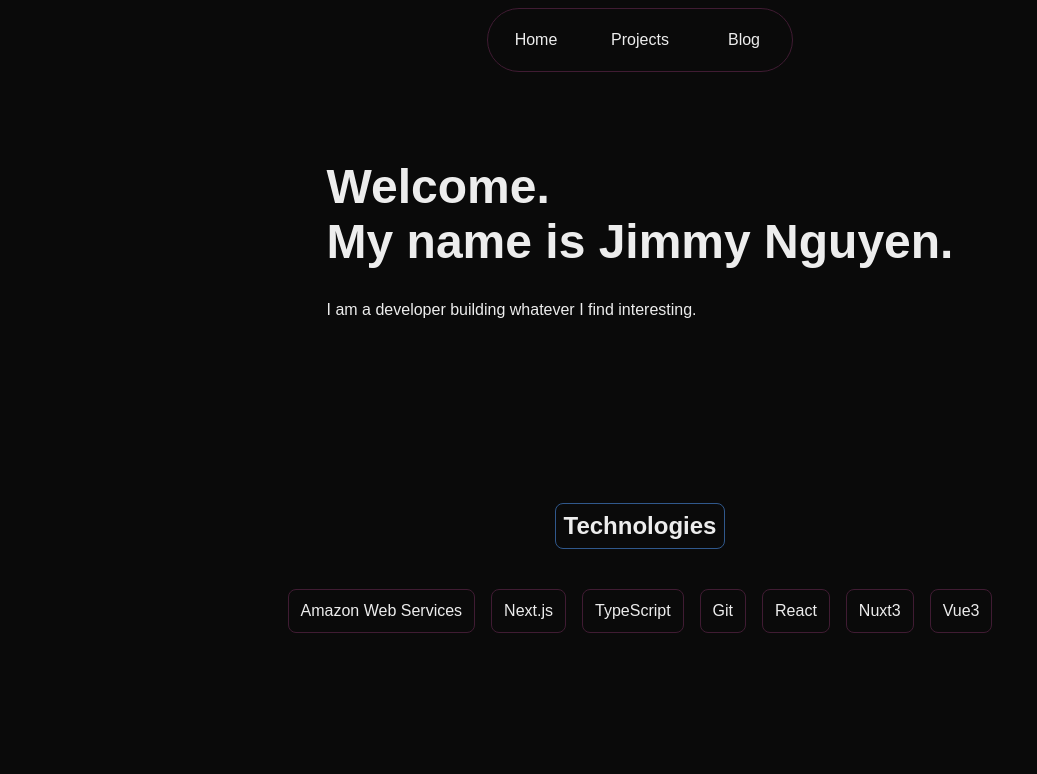
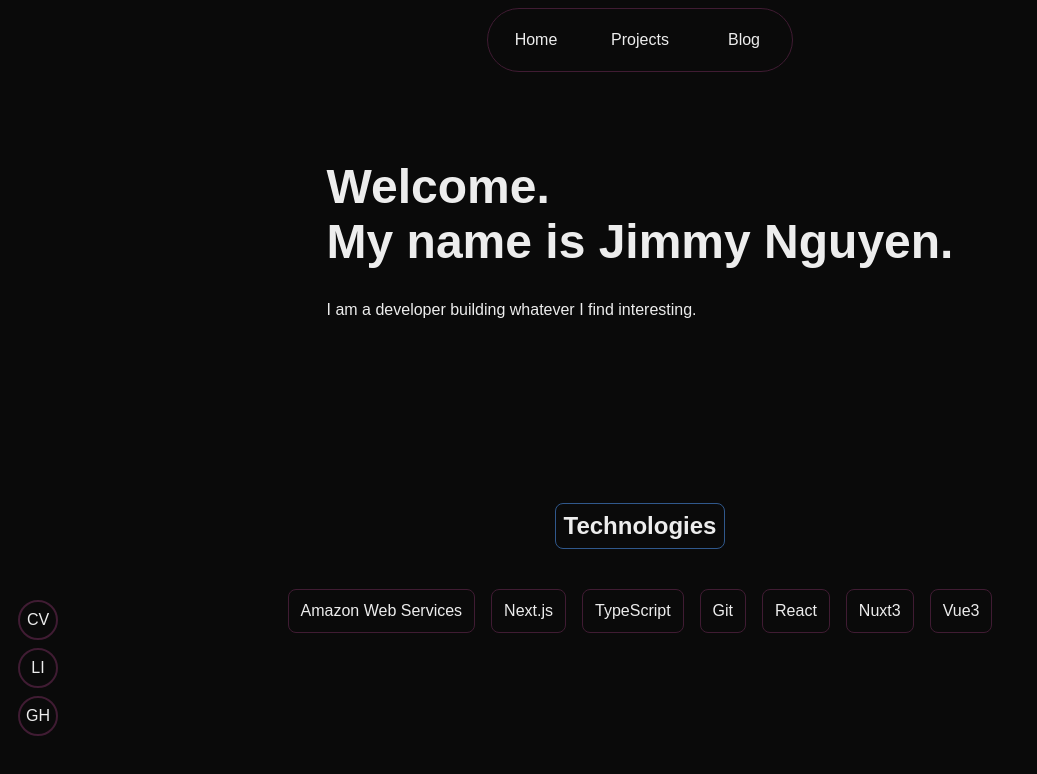
Before and after one commit to NguyenVBRC/simple-portfolio, a Next.js app: page / in a window 1280 px wide. Shown: the top 774 px of the page, without its empty margins (0-1037 px from the left). Built offline with nearby package versions, Linux system fonts and the light colour scheme.

Commit message:
Created PortfolioButtons for LI GH and CV

```diff
--- a/app/layout.tsx
+++ b/app/layout.tsx
@@ -1,5 +1,7 @@
 import type { Metadata } from "next";
 import NavigationBar from "@/components/NavigationBar";
+import PortfolioButtons from "@/components/portfolioButtons";
+
 import "./globals.css";
 
 export const metadata: Metadata = {
@@ -17,6 +19,7 @@ export default function RootLayout({
       <body>
         <NavigationBar />
         {children}
+        <PortfolioButtons />
       </body>
     </html>
   );
--- /dev/null
+++ b/components/portfolioButtons/index.tsx
@@ -0,0 +1,40 @@
+import styles from "./portfolioButtons.module.css";
+
+const PortfolioButtons = () => {
+  const buttons = [
+    {
+      name: "Resume Button",
+      link: "/simple-resume.pdf",
+      initial: "CV",
+    },
+    {
+      name: "LinkedIn Button",
+      link: "/",
+      initial: "LI",
+    },
+    {
+      name: "GitHub Button",
+      link: "/",
+      initial: "GH",
+    },
+  ];
+
+  return (
+    <div className={styles.buttonContainer}>
+      {buttons.map(({ name, link, initial }, index) => (
+        <div className={styles.singleButton} key={index}>
+          <a
+            href={link}
+            target="_blank"
+            rel="noopener noreferrer"
+            {...(name.includes("Resume") ? { download: "" } : {})}
+          >
+            {initial}
+          </a>
+        </div>
+      ))}
+    </div>
+  );
+};
+
+export default PortfolioButtons;
--- /dev/null
+++ b/components/portfolioButtons/portfolioButtons.module.css
@@ -0,0 +1,16 @@
+.buttonContainer {
+  position: fixed;
+  bottom: 56px;
+  left: 10px;
+}
+
+.singleButton a {
+  display: flex;
+  justify-content: center;
+  align-items: center;
+  border-radius: 69px;
+  border: solid 2px var(--darkAccent);
+  height: 40px;
+  width: 40px;
+  margin: 8px;
+}
```
Also changed, not shown: 1 other file (tests, documents, lock files or other folders).
